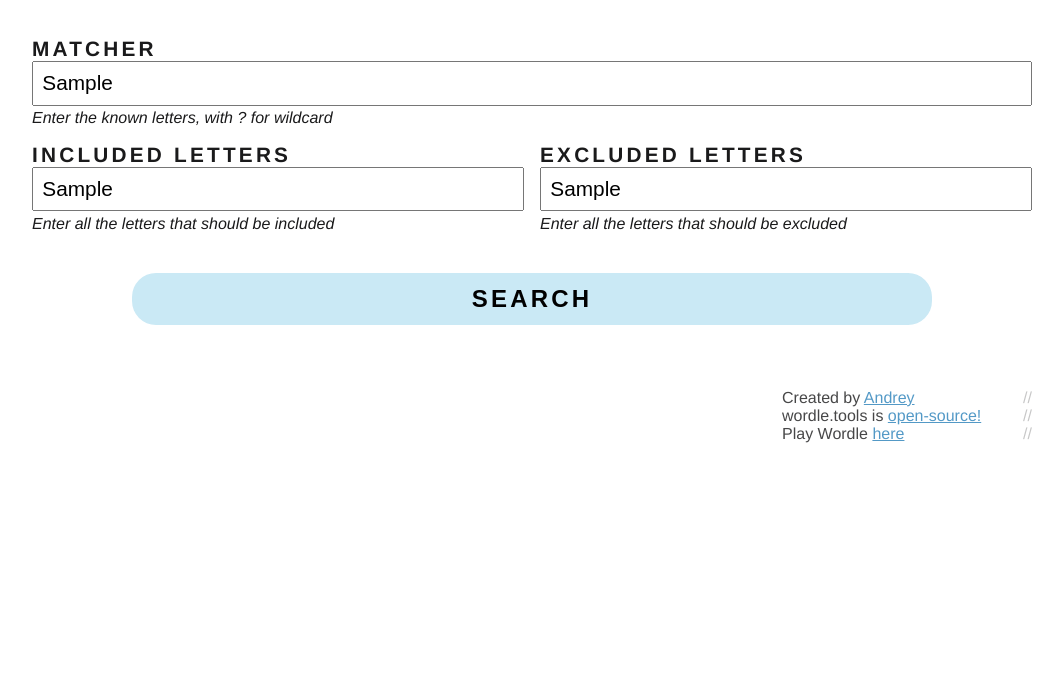
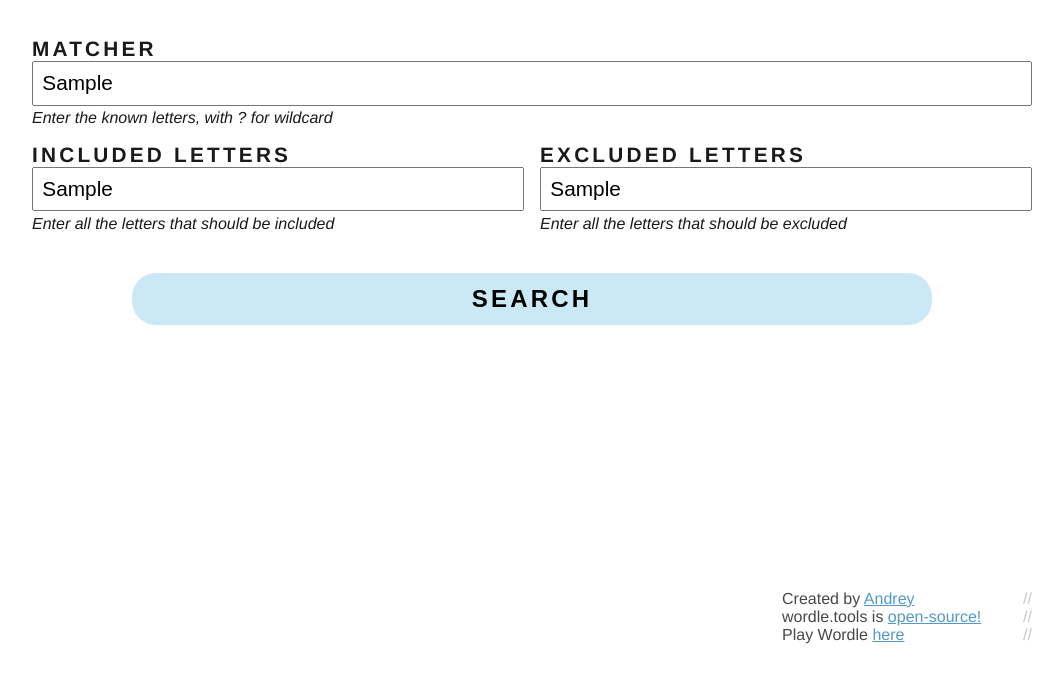
Before and after one commit to thodiamedia/wordlesolver, a plain HTML site: page index.html in a window 1280 px wide. Both pictures are taken after typing "Sample", "Sample", "Sample" into the empty fields and a click on the button "SEARCH". Shown: the part 116-798 px from the top of the page, without its empty margins (108-1171 px from the left). Drawn offline with Linux system fonts and the light colour scheme.

Commit message:
Update footer float logic

```diff
--- a/index.html
+++ b/index.html
@@ -35,6 +35,8 @@
       <div id="output"></div>
     </main>
 
+    <div id="footer-marker"></div>
+
     <footer id="footer" class="floating">
       <div>
         <span class="item">Created by <a href="https://andreybutenko.com" target="_blank">Andrey</a></span>
--- a/scripts.js
+++ b/scripts.js
@@ -47,8 +47,8 @@ function getPreparedInput(inputStr) {
 
 /** Submit a search and displays results */
 function submitSearch() {
-  // footer should stop floating once search is pressed
-  document.getElementById('footer').classList.remove('floating');
+  // update footer float after redraw
+  setTimeout(updateFooterFloat, 1);
 
   if (!wordList) {
     displayError('We are still loading the word dictionary, please try searching again');
@@ -118,12 +118,31 @@ function displayError(message, keepPreviousOutput) {
   output.appendChild(errorElement);
 }
 
+/** Update the footer's floating state depending on whether it would block page content */
+function updateFooterFloat() {
+  const footer = document.getElementById('footer');
+  const footerMarker = document.getElementById('footer-marker');
+
+  const windowHeight = window.innerHeight;
+  const footerHeight = footer.getBoundingClientRect().height + 0.1 * windowHeight;
+  const footerMarkerPosition = footerMarker.getBoundingClientRect().top;
+
+  if (footerMarkerPosition + footerHeight > windowHeight) {
+    footer.classList.remove('floating');
+  }
+  else {
+    footer.classList.add('floating');
+  }
+}
+
 /** Set listeners */
 function setupListeners() {
   document.getElementById('search').addEventListener('click', submitSearch);
+  window.addEventListener('resize', updateFooterFloat);
 }
 
 document.addEventListener('DOMContentLoaded', () => {
   loadWordList();
   setupListeners();
+  updateFooterFloat();
 });
--- a/styles.css
+++ b/styles.css
@@ -166,6 +166,11 @@ main {
 
 /* Footer Styles */
 
+#footer-marker {
+  width: 0;
+  height: 0;
+}
+
 footer {
   opacity: 0.8;
   width: 250px;
```
